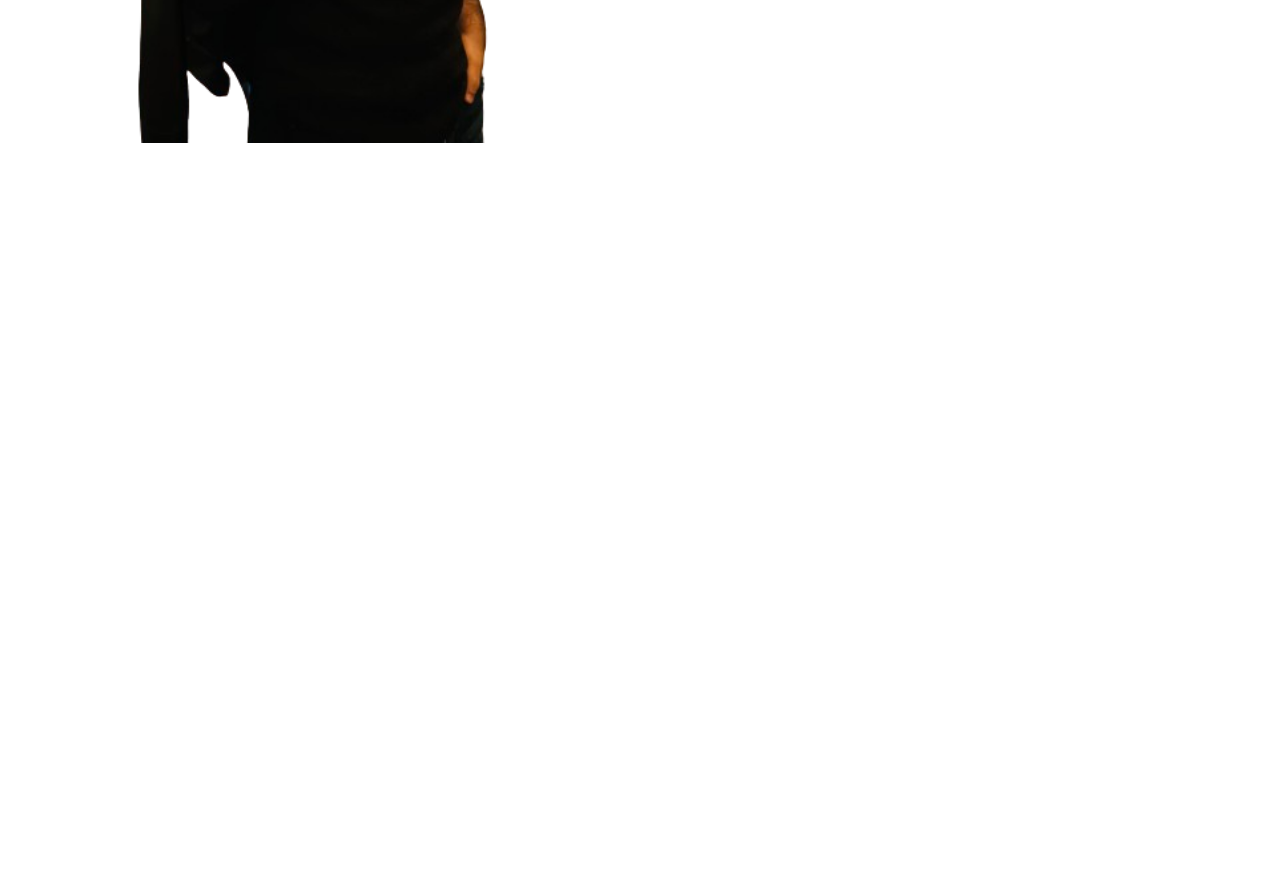
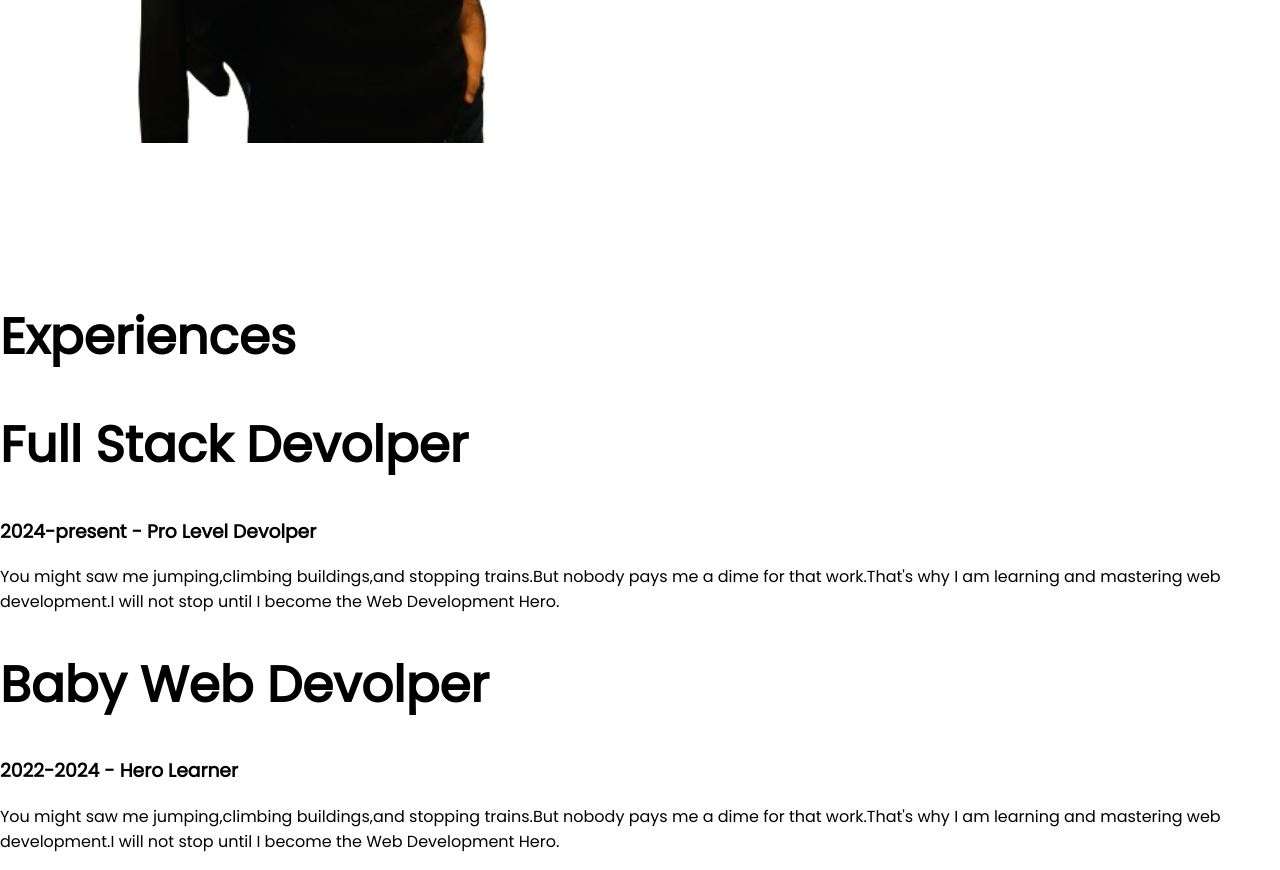
Before and after one commit to sagormollah1/developer-portfolio, a plain HTML site: page index.html in a window 1280 px wide. Shown: the part 1238-2108 px from the top of the page. Before the commit the page ends 1538 px from the top, so only its background shows below. Drawn offline with Linux system fonts and the light colour scheme.

Commit message:
experience-added

```diff
--- a/index.html
+++ b/index.html
@@ -39,6 +39,23 @@
             <a class="link-button" target="_blank" href="https://www.facebook.com/">OPEN</a>
         </div>
     </section>
+    <sectionc class="experience-area">
+        <h1>Experiences</h1>
+        <div>
+            <h1>Full Stack Devolper</h1>
+            <h3>2024-present - Pro Level Devolper</h3>
+            <p>You might saw me jumping,climbing buildings,and stopping trains.But nobody pays me a dime for that
+                work.That's why I am learning and mastering web development.I will not stop until I become the Web
+                Development Hero.</p>
+        </div>
+        <div>
+            <h1>Baby Web Devolper</h1>
+            <h3>2022-2024 - Hero Learner</h3>
+            <p>You might saw me jumping,climbing buildings,and stopping trains.But nobody pays me a dime for that
+                work.That's why I am learning and mastering web development.I will not stop until I become the Web
+                Development Hero.</p>
+        </div>
+        </section>
 </body>
 
 </html>
```
